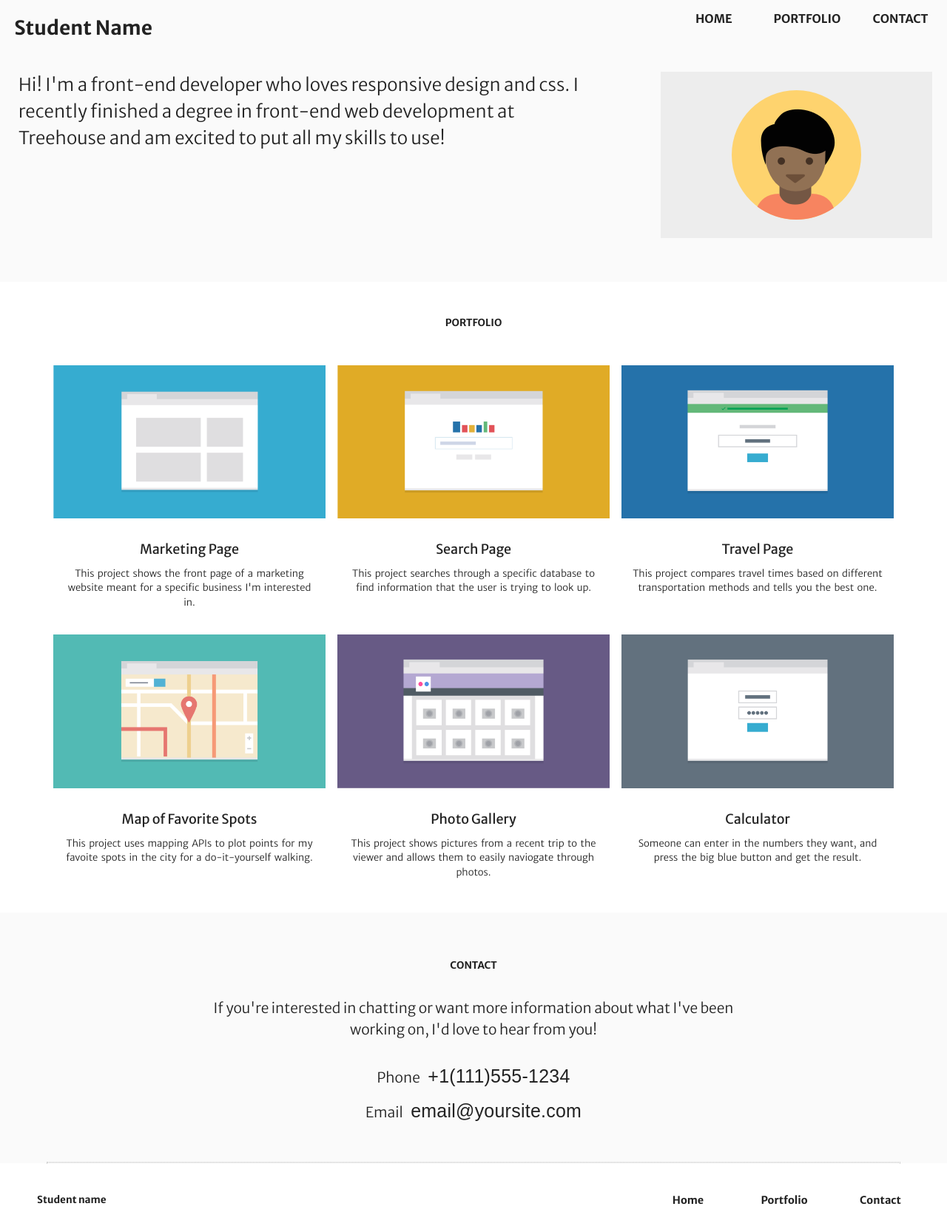
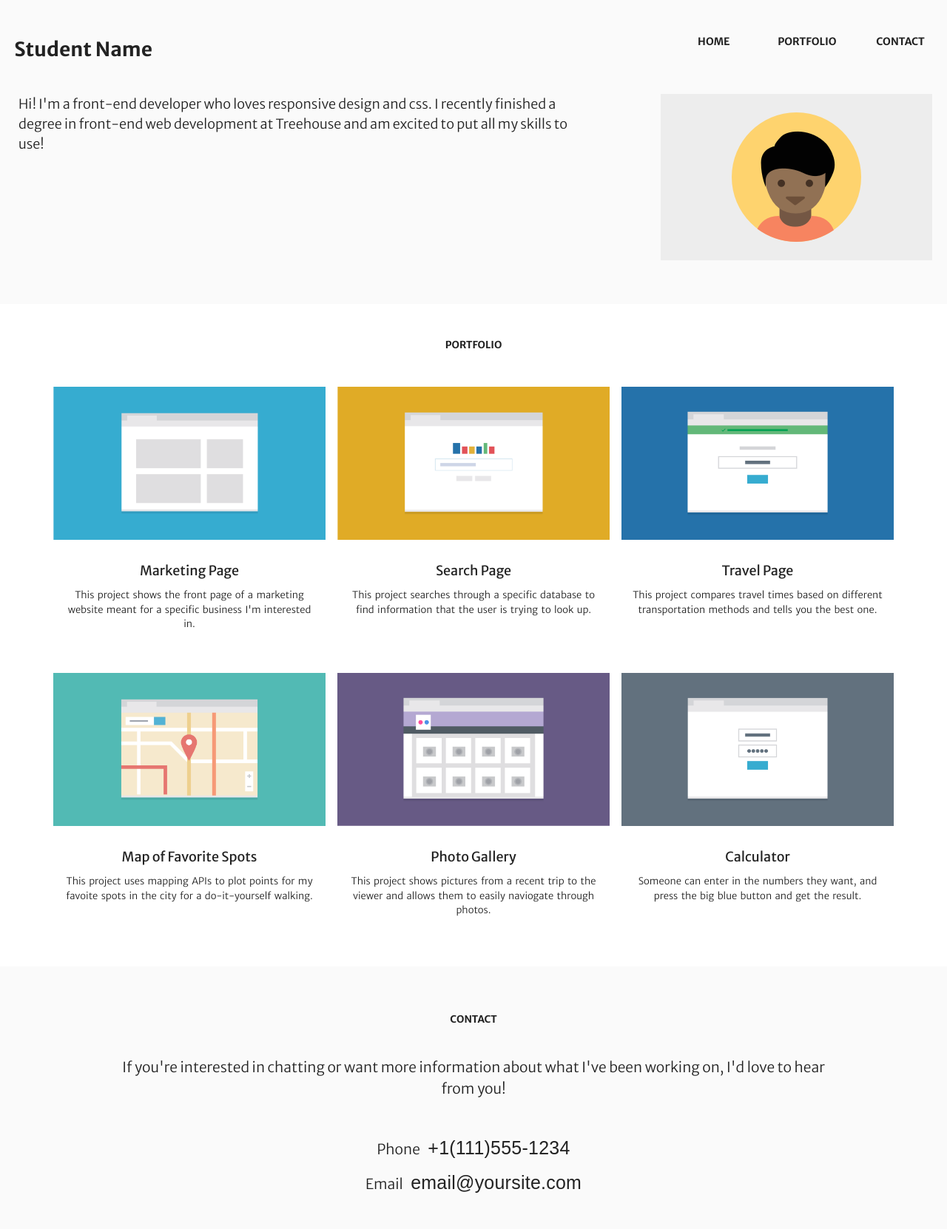
Before and after one commit to adampizzo/unit-02-mock-up-project, a plain HTML site: page index.html in a window 1280 px wide. Shown: the top 1662 px of the page at 74% size. Drawn offline with Linux system fonts and the light colour scheme.

Commit message:
polished 768 layout

```diff
--- a/css/styles.css
+++ b/css/styles.css
@@ -241,18 +241,18 @@ a:hover {
         width: 50%;
         margin: 0 auto;
         justify-content: space-between;
-
     }
 
     .main-header-title {
-        margin-bottom: 20px;
+        margin-top: 47px;
+        margin-bottom: 15px;
         padding-bottom: 0;
     }
 
     .main-nav li {
-        font-size: 1em;
+        font-size: 14px;
         background: #FAFAFA;
-        margin-bottom: 60px;
+        margin-bottom: 30px;
     }
     /* About-Student Section */
     .about-student {
@@ -271,7 +271,7 @@ a:hover {
         display: flex;
         justify-content: center;
         align-items: flex-start;
-        font-size: 1.5em;
+        font-size: 18px;
         text-align: left;
         margin-left: 25px;
         font-weight: 300;
@@ -291,11 +291,23 @@ a:hover {
         max-width: 96%;
     }
 
+    .card p {
+        padding-bottom: 56px;
+    }
+
     /* Contact Section */
 
-    #contact p, .contact-div {
-        width: 60%;
+    #contact p, .contact-body {
+        width: 75%;
         font-size: 1.2em;
+    }
+
+    #contact .contact-body {
+        padding-bottom: 47px;
+    }
+
+    #contact h2 {
+        padding-bottom: 40px;
     }
 
     #contact a {
@@ -310,6 +322,7 @@ a:hover {
 
     .footer-box {
         justify-content: center;
+        align-items: flex-start;
 
     }
 
@@ -331,7 +344,7 @@ a:hover {
     }
 
     .footer-nav {
-        flex:1;
+        flex:1.2;
         display: flex;
 
         height: 100%;
```
